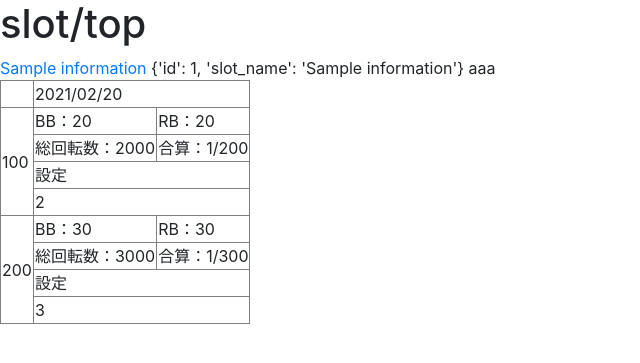
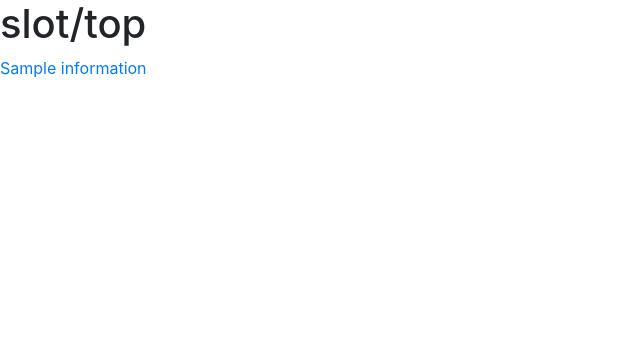
Before and after one commit to Reni-masa/analyze-to-slot, a Django app: page /slot/ in a window 1280 px wide. Shown: the top 363 px of the page, without its empty margins (0-640 px from the left). Run offline with Django 3.2, Linux system fonts and the light colour scheme; tables that the repository leaves empty hold one stand-in row (values such as "Sample post"); some libraries are stand-ins or nearby versions.

Commit message:
トッページ修正

```diff
--- a/analyze_to_slot/local_settings.py
+++ b/analyze_to_slot/local_settings.py
@@ -2,6 +2,8 @@ import os
 from pathlib import Path
 
 BASE_DIR = Path(__file__).resolve().parent.parent
+
+SECRET_KEY = '=!5kg%4ohchnoy4sf5)&e8+m99#hkfi=145_g#)=^4%_t@%$$$'
 
 DATABASES = {
   'default': {
--- a/slot/templates/slot/index.html
+++ b/slot/templates/slot/index.html
@@ -11,53 +11,5 @@
     <a href={% url 'show_data' slot.id %}>{{slot.slot_name}}</a>
   {% endfor %}
 
-  {% for item in data %}
-    {{item}}
-  {% endfor %}
-  {% with name='aaa' %}
-    {{name}}
-  {% endwith %}
-
-  <div style="display: flex;">
-    <table border="1">
-      <tbody>
-        <tr>
-          <td></td>
-          <td colspan="2">2021/02/20</td>
-        </tr>
-        <tr>
-          <td rowspan="4">100</td>
-          <td>BB：20</td>
-          <td>RB：20</td>
-        </tr>
-        <tr>
-          <td>総回転数：2000</td>
-          <td>合算：1/200</td>
-        </tr>
-        <tr>
-          <td colspan="2">設定</td>
-        </tr>
-        <tr>
-          <td colspan="2">2</td>
-        </tr>
-        <tr>
-          <td rowspan="4">200</td>
-          <td>BB：30</td>
-          <td>RB：30</td>
-        </tr>
-        <tr>
-          <td>総回転数：3000</td>
-          <td>合算：1/300</td>
-        </tr>
-        <tr>
-          <td colspan="2">設定</td>
-        </tr>
-        <tr>
-          <td colspan="2">3</td>
-        </tr>
-      </tbody>
-    </table>
-  </div>
-
 </body>
 </html>
--- a/slot/views.py
+++ b/slot/views.py
@@ -10,17 +10,6 @@ from django.db import connection #todo削除
 # トップページ　機種一覧
 def index(request):
   slot_lists = SlotInformation.objects.all()
-  data = SlotInformation.objects.all().values()
-  print("================")
-  print(data)
-  print("================")
-
-
-  item_dict = []
-  for item in data:
-    item_dict.append(item)
-
-  result = list(filter(lambda x: x["id"] > 2, item_dict))
 
   slot_list = []
   for slot in slot_lists:
@@ -28,7 +17,6 @@ def index(request):
 
   params = {
     'slot_list' : slot_list,
-    'data' : data,
   }
   print(params)
   return render(request, 'slot/index.html', params)
```
Also changed, not shown: analyze_to_slot/settings.py (+6 -6 lines), 1 other file.
